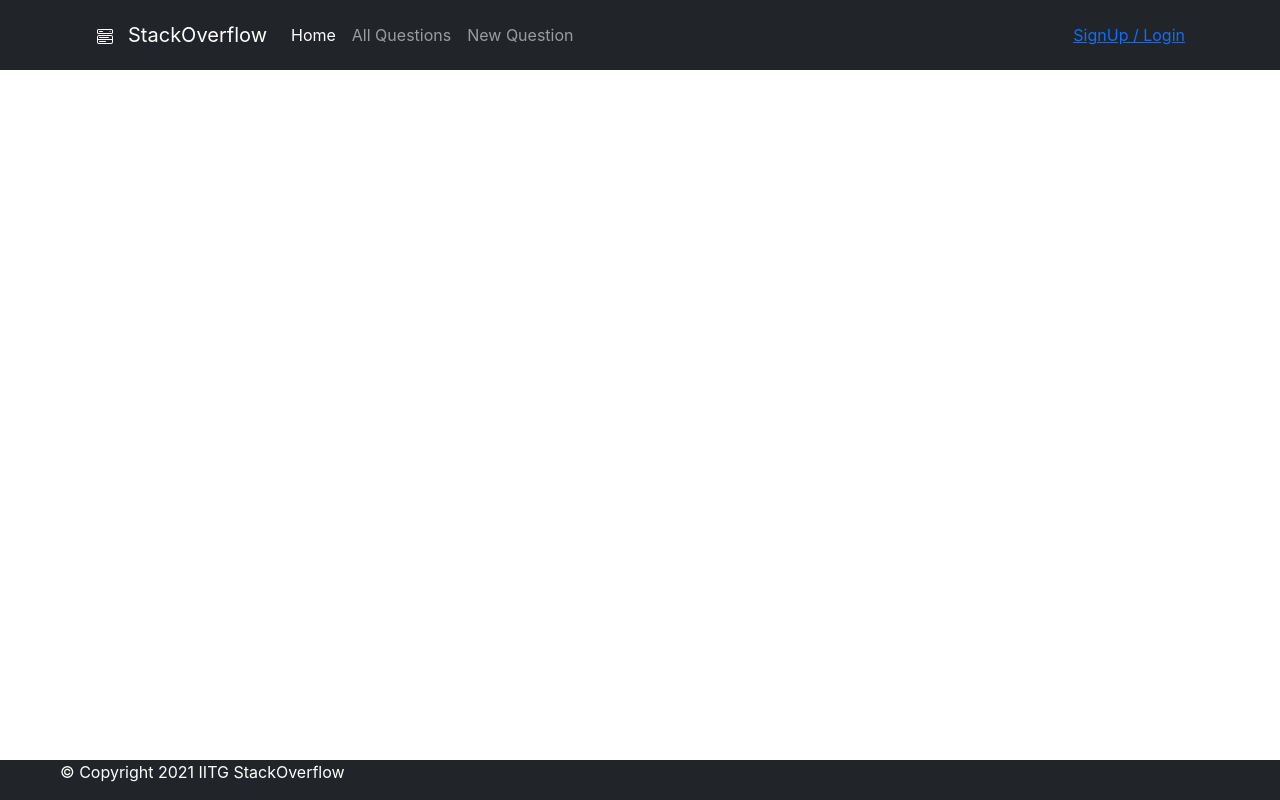
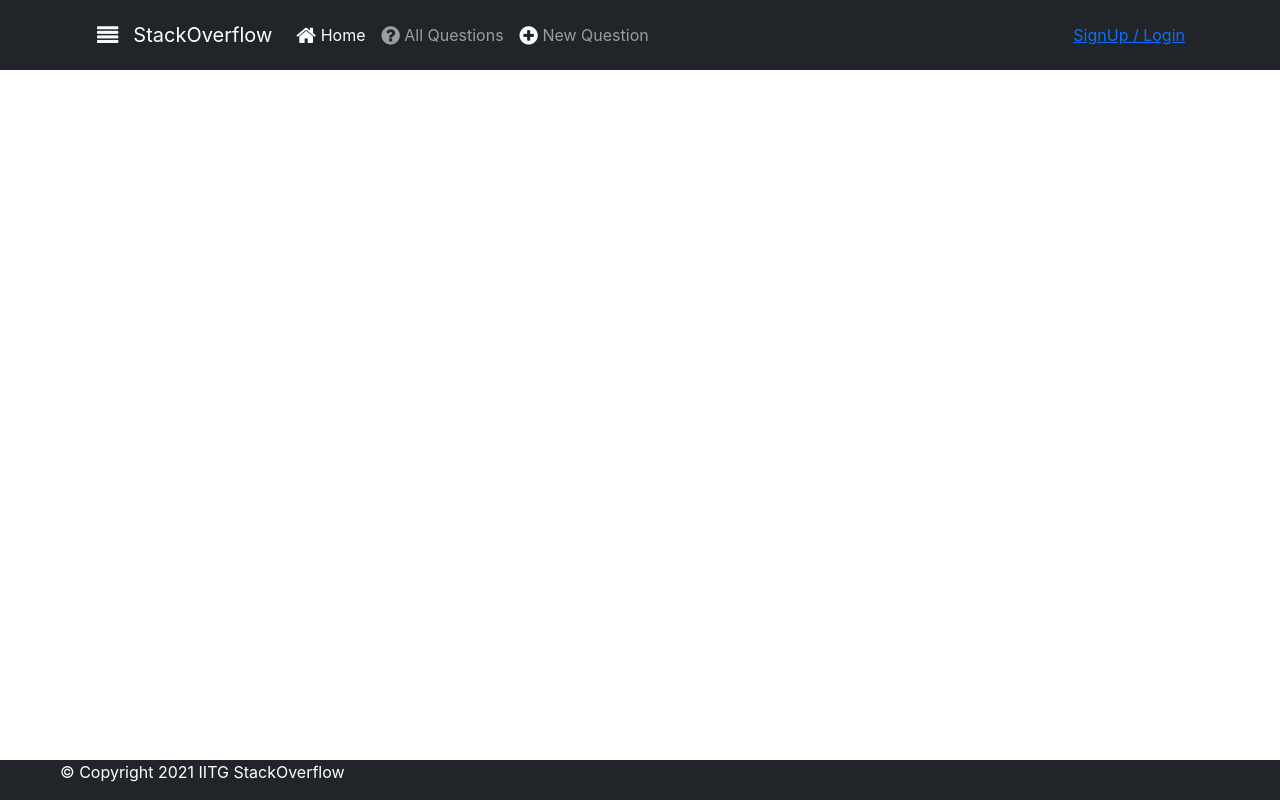
Before and after one commit to ShalinJain1603/StackOverflow, a React (Create React App) app in the folder client/: page / in a window 1280 px wide. Built offline with nearby package versions, Linux system fonts and the light colour scheme; no server answers.

Commit message:
Added basic icons

```diff
--- a/client/package.json
+++ b/client/package.json
@@ -8,6 +8,7 @@
     "@testing-library/user-event": "^12.8.3",
     "axios": "^0.21.1",
     "bootstrap": "^5.0.2",
+    "font-awesome": "^4.7.0",
     "react": "^17.0.2",
     "react-bootstrap": "^2.0.0-beta.4",
     "react-dom": "^17.0.2",
--- a/client/src/components/header/header.js
+++ b/client/src/components/header/header.js
@@ -74,40 +74,35 @@ const Header = (props) => {
         <div className="container">
           <NavbarToggler onClick={toggleNav} />
           <span onClick={handleShow} className={classes.sidebarToggle}>
-            <svg
-              xmlns="http://www.w3.org/2000/svg"
-              width="16"
-              height="16"
-              fill="white"
-              class="bi bi-menu-button-wide"
-              viewBox="0 0 16 16"
-            >
-              <path d="M0 1.5A1.5 1.5 0 0 1 1.5 0h13A1.5 1.5 0 0 1 16 1.5v2A1.5 1.5 0 0 1 14.5 5h-13A1.5 1.5 0 0 1 0 3.5v-2zM1.5 1a.5.5 0 0 0-.5.5v2a.5.5 0 0 0 .5.5h13a.5.5 0 0 0 .5-.5v-2a.5.5 0 0 0-.5-.5h-13z" />
-              <path d="M2 2.5a.5.5 0 0 1 .5-.5h3a.5.5 0 0 1 0 1h-3a.5.5 0 0 1-.5-.5zm10.823.323-.396-.396A.25.25 0 0 1 12.604 2h.792a.25.25 0 0 1 .177.427l-.396.396a.25.25 0 0 1-.354 0zM0 8a2 2 0 0 1 2-2h12a2 2 0 0 1 2 2v5a2 2 0 0 1-2 2H2a2 2 0 0 1-2-2V8zm1 3v2a1 1 0 0 0 1 1h12a1 1 0 0 0 1-1v-2H1zm14-1V8a1 1 0 0 0-1-1H2a1 1 0 0 0-1 1v2h14zM2 8.5a.5.5 0 0 1 .5-.5h9a.5.5 0 0 1 0 1h-9a.5.5 0 0 1-.5-.5zm0 4a.5.5 0 0 1 .5-.5h6a.5.5 0 0 1 0 1h-6a.5.5 0 0 1-.5-.5z" />
-            </svg>
+            <i class="fa fa-align-justify fa-lg text-light"></i>
           </span>
           <NavbarBrand href="/">StackOverflow</NavbarBrand>
           <Collapse isOpen={isNavOpen} navbar>
             <Nav navbar className="me-auto">
               <NavItem>
                 <NavLink className="nav-link" to="/">
-                  Home
+                  <span className="fa fa-home fa-lg"></span> Home
                 </NavLink>
               </NavItem>
               <NavItem>
                 <NavLink className="nav-link" to="/questions">
-                  All Questions
+                  <i class="fa fa-question-circle fa-lg"></i> All Questions
                 </NavLink>
               </NavItem>
               <NavItem>
                 <NavLink className="nav-link" to="/questions/new">
-                  New Question
+                  <i class="fa fa-plus-circle fa-lg text-light"></i> New
+                  Question
                 </NavLink>
               </NavItem>
               <NavItem></NavItem>
             </Nav>
-            <NavLink className="nav-link" to="/user" hidden={!isloggedIn}>
-              Profile
+            <NavLink
+              className="nav-link text-white"
+              to="/user"
+              hidden={!isloggedIn}
+            >
+              <i class="fa fa-user fa-lg"></i> Profile
             </NavLink>
             <button
               onClick={login}
@@ -123,7 +118,9 @@ const Header = (props) => {
               className="btn btn-link"
               hidden={!isloggedIn}
             >
-              <a href="http://localhost:4000/logout">Logout</a>
+              <a href="http://localhost:4000/logout">
+                <i class="fas fa-sign-out-alt"></i> Logout
+              </a>
             </button>
           </Collapse>
         </div>
--- a/client/src/index.js
+++ b/client/src/index.js
@@ -1,4 +1,5 @@
 import "bootstrap/dist/css/bootstrap.min.css";
+import "font-awesome/css/font-awesome.min.css";
 import React from "react";
 import ReactDOM from "react-dom";
 import { BrowserRouter } from "react-router-dom";
```
Also changed, not shown: 1 other file (tests, documents, lock files or other folders).
